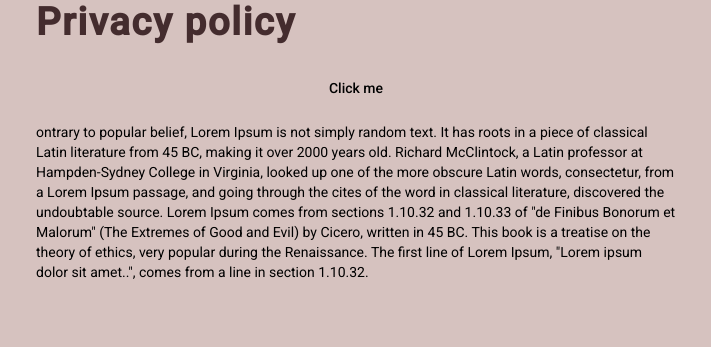
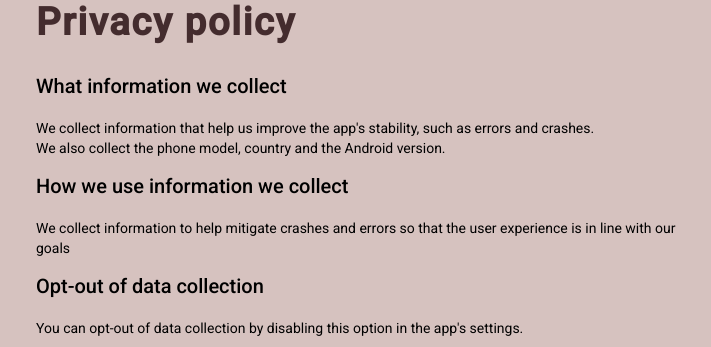
Before and after one commit to MarcosMartini765/DartPlayerWeb, an Angular app: page / in a window 1280 px wide. Shown: the part 1165-1512 px from the top of the page, without its empty margins (284-995 px from the left). Before the commit the page ends 1459 px from the top, so only its background shows below. Built offline with nearby package versions, Linux system fonts and the light colour scheme.

Commit message:
Update privacy policy section

```diff
--- a/src/app/functions/scrollToPrivacyPolicy.ts
+++ b/src/app/functions/scrollToPrivacyPolicy.ts
@@ -1,4 +1,14 @@
 import { PRIVACY_POLICY_ID, URL_SCROLL_TO_PRIVACY_POLICY } from "../constants/constants";
+
+function blink(element: HTMLElement | null) {
+    if (!element) return
+
+    const previousText = element.innerText
+    element.innerHTML = `# ${previousText}`
+    setTimeout(() => {
+        element.innerHTML = previousText
+    }, 1000);
+}
 
 export function scrollToPrivacyPolicy() {
     const hash = location.hash;
@@ -7,6 +17,7 @@ export function scrollToPrivacyPolicy() {
         case URL_SCROLL_TO_PRIVACY_POLICY:
             const element = document.getElementById(PRIVACY_POLICY_ID);
             element?.scrollIntoView()
+            blink(element)
             break;
         default:
             break;
@@ -16,4 +27,5 @@ export function scrollToPrivacyPolicy() {
 export function scrollToPrivacyPolicyClick() {
     const element = document.getElementById(PRIVACY_POLICY_ID);
     element?.scrollIntoView()
+    blink(element)
 }
--- a/src/app/privacy-policy/privacy-policy.component.html
+++ b/src/app/privacy-policy/privacy-policy.component.html
@@ -1,11 +1,18 @@
 <div class="center">
     <h1 id={{privacyPolicyId}} class="title">Privacy policy</h1>
-    <button mat-button (click)="scrollTo()">Click me</button>
-    <p>ontrary to popular belief, Lorem Ipsum is not simply random text. It has roots in a piece of classical Latin
-        literature from 45 BC, making it over 2000 years old. Richard McClintock, a Latin professor at Hampden-Sydney
-        College in Virginia, looked up one of the more obscure Latin words, consectetur, from a Lorem Ipsum passage, and
-        going through the cites of the word in classical literature, discovered the undoubtable source. Lorem Ipsum
-        comes from sections 1.10.32 and 1.10.33 of "de Finibus Bonorum et Malorum" (The Extremes of Good and Evil) by
-        Cicero, written in 45 BC. This book is a treatise on the theory of ethics, very popular during the Renaissance.
-        The first line of Lorem Ipsum, "Lorem ipsum dolor sit amet..", comes from a line in section 1.10.32.</p>
+    <section>
+        <h2>What information we collect</h2>
+        <p>
+            We collect information that help us improve the app's stability, such as errors and crashes. <br>
+            We also collect the phone model, country and the Android version.
+        </p>
+        <h2>How we use information we collect</h2>
+        <p>
+            We collect information to help mitigate crashes and errors so that the user experience is in line with our goals <br>
+        </p>
+        <h2>Opt-out of data collection</h2>
+        <p>
+            You can opt-out of data collection by disabling this option in the app's settings.
+        </p>
+    </section>
 </div>
```
